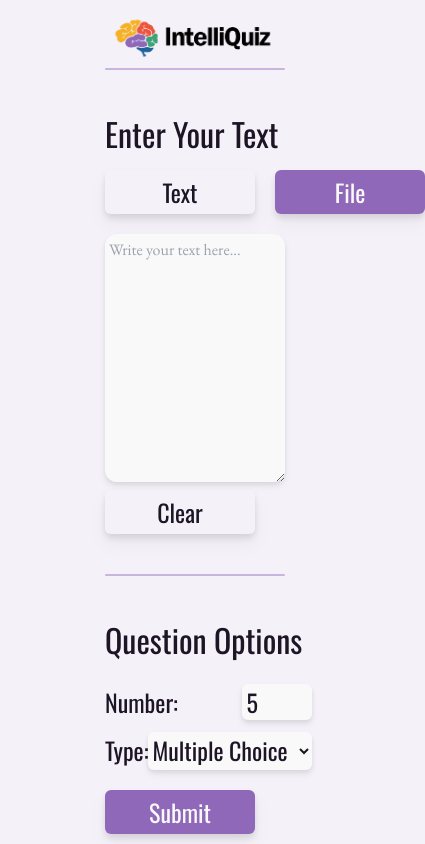
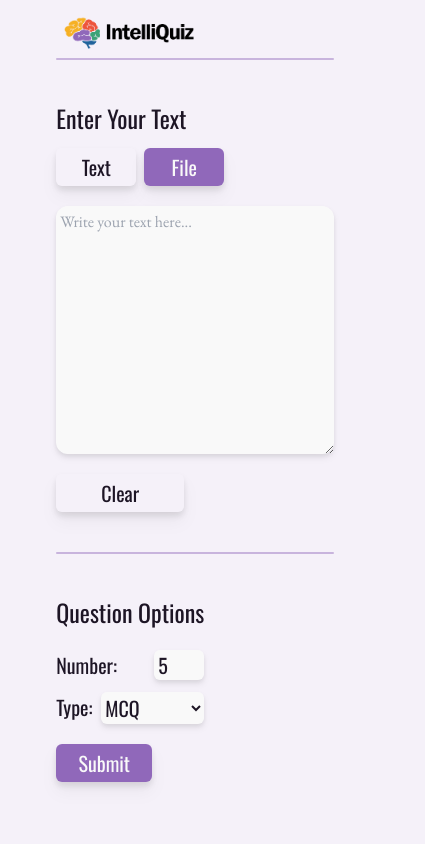
Before and after one commit to miguel-fg/intelliquiz, a React (Vite) app: page /#/ in a window 390 px wide. Shown: the whole page, 425 px wide, since content can reach past the window. Built offline with nearby package versions, Linux system fonts and the light colour scheme; no server answers; what tailwindcss-inner-border would draw is missing.

Commit message:
Add responsive breakpoints

```diff
--- a/src/components/AttemptingPart.jsx
+++ b/src/components/AttemptingPart.jsx
@@ -27,14 +27,14 @@ export default function AttemptingPart({ question, passValue, index }) {
 
   return (
     <div className="w-full">
-      <h1 className="text-header text-dPurple mb-3">
+      <h1 className="text-header-mb md:text-header text-dPurple mb-3">
         {index + 1}. {question.question}
       </h1>
       <div className="grid grid-cols-2 gap-4 w-full">
         {question.options.map((option, idx) => (
           <div
             key={idx}
-            className={`text-center text-button py-10 w-full justify-start cursor-pointer rounded-lg drop-shadow-lg ${
+            className={`text-center text-button-mb md:text-button py-10 w-full justify-start cursor-pointer rounded-lg drop-shadow-lg ${
               option == selectedValue
                 ? `inner-border-3 inner-border-amethyst text-seasalt ${selectedColors[idx]}`
                 : colors[idx]
@@ -69,14 +69,14 @@ function FlipCard({ text, backText }) {
       <ReactCardFlip isFlipped={isFlipped} flipDirection="vertical ">
         <div
           onClick={handleClick}
-          className="py-10 bg-thistle w-full text-center text-button rounded-lg cursor-pointer"
+          className="py-10 bg-thistle w-full text-center md:text-button text-button-mb rounded-lg cursor-pointer"
         >
           {text}
         </div>
 
         <div
           onClick={handleClick}
-          className="py-10 bg-magnolia inner-border-3 inner-border-amethyst text-center w-full text-button font-garamond rounded-lg cursor-pointer"
+          className="py-10 bg-magnolia inner-border-3 inner-border-amethyst text-center w-full md:text-button text-button-mb font-garamond rounded-lg cursor-pointer"
         >
           {backText}
         </div>
--- a/src/components/InputComponent.jsx
+++ b/src/components/InputComponent.jsx
@@ -156,15 +156,15 @@ function InputComponent() {
 
   return (
     <div className="col-span-12">
-      <h1 className="text-header text-dPurple mb-3">Enter Your Text</h1>
-      <div className="flex justify-between w-320">
+      <h1 className="text-header-mb lg:text-header text-dPurple mb-3">Enter Your Text</h1>
+      <div className="flex gap-2">
         <button
           onClick={() => changeState("text")}
           className={`${
             fileState === "text"
               ? "inner-border-3 inner-border-amethyst text-dPurple bg-magnolia cursor-default"
               : "text-seasalt bg-amethyst hover:bg-thistle hover:text-dPurple"
-          } text-center w-150 py-1 text-button rounded-md mb-5 drop-shadow-lg`}
+          } text-center w-20 md:w-125 lg:w-150 py-1 text-button-mb lg:text-button rounded-md mb-5 drop-shadow-lg`}
         >
           Text
         </button>
@@ -175,7 +175,7 @@ function InputComponent() {
             fileState === "file"
               ? "inner-border-3 inner-border-amethyst text-dPurple bg-magnolia cursor-default"
               : "text-seasalt bg-amethyst hover:bg-thistle hover:text-dPurple"
-          } text-center w-150 py-1 text-button rounded-md mb-5 drop-shadow-lg`}
+          } text-center w-20 md:w-125 lg:w-150 py-1 text-button-mb lg:text-button rounded-md mb-5 drop-shadow-lg`}
         >
           File
         </button>
@@ -184,19 +184,19 @@ function InputComponent() {
 
       <div>
         {fileState == "file" && (
-          <div className="flex justify-between my-5 drop-shadow-md">
-            <div className="w-4/5 bg-seasalt rounded-md">
+          <div className="md:flex justify-between my-5 drop-shadow-md">
+            <div className="w-full md:w-4/5 bg-seasalt rounded-md">
               <input
                 data-testid="file-input"
                 type="file"
                 accept=".pdf"
                 ref={fileInputRef}
-                className="font-oswald text-dPurple text-button"
+                className="font-oswald text-dPurple text-button-mb lg:text-button"
               />
             </div>
 
             <button
-              className="text-seasalt bg-amethyst text-center w-150 py-1 text-button rounded-md drop-shadow-lg hover:bg-thistle hover:text-dPurple"
+              className="text-seasalt bg-amethyst text-center mt-3 md:mt-0 w-32 lg:w-150 py-1 text-button-mb lg:text-button rounded-md drop-shadow-lg hover:bg-thistle hover:text-dPurple truncate"
               onClick={gettingFileValue}
             >
               Extract Text
@@ -217,11 +217,11 @@ function InputComponent() {
             disabled={fileState === "file"}
             required
             value={gptInput}
-            className="bg-seasalt font-garamond text-body text-dPurple w-full drop-shadow-md rounded-xl p-1 mb-2"
+            className="bg-seasalt font-garamond text-body text-dPurple w-full drop-shadow-md rounded-xl p-1 mb-5"
             onChange={changeGptInput}
           ></textarea>
           <button
-            className="text-dPurple bg-magnolia text-center w-150 py-1 text-button rounded-md inner-border-3 inner-border-amethyst drop-shadow-lg hover:bg-thistle hover:text-dPurple hover:inner-border-thistle mb-10"
+            className="text-dPurple bg-magnolia text-center w-32 lg:w-150 py-1 text-button-mb lg:text-button rounded-md inner-border-3 inner-border-amethyst drop-shadow-lg hover:bg-thistle hover:text-dPurple hover:inner-border-thistle mb-10"
             onClick={clearTextarea}
           >
             Clear
@@ -229,13 +229,13 @@ function InputComponent() {
         </div>
 
         <Divider />
-        <div className="flex justify-between">
-          <div className="w-225 flex flex-col">
-            <h1 className="text-header text-dPurple mb-5">Question Options</h1>
+        <div className="flex flex-col gap-10 md:flex-row md:justify-between md:gap-0">
+          <div className="w-fit mb:w-225 flex flex-col">
+            <h1 className="text-header-mb lg:text-header text-dPurple mb-5">Question Options</h1>
             <div className="flex justify-between mb-3">
               <label
                 htmlFor="numQuestions"
-                className="text-button text-dPurple"
+                className="text-button-mb lg:text-button text-dPurple"
               >
                 Number:
               </label>
@@ -246,29 +246,29 @@ function InputComponent() {
                 max="30"
                 defaultValue="5"
                 onChange={numQuestion}
-                className="w-70 ml-5 pl-1 text-dPurple bg-seasalt drop-shadow-md rounded-md text-button "
+                className="w-50 lg:w-70 ml-5 pl-1 text-dPurple bg-seasalt drop-shadow-md rounded-md text-button-mb lg:text-button "
               />
             </div>
             <div className="flex justify-between mb-5">
               <label
                 htmlFor="typeQuestions"
-                className="text-button text-dPurple"
+                className="text-button-mb lg:text-button text-dPurple"
               >
                 Type:
               </label>
               <select
                 id="typeQuestions"
-                className="bg-seasalt drop-shadow-md rounded-md text-button pr-2 text-dPurple"
+                className="bg-seasalt drop-shadow-md rounded-md text-button-mb lg:text-button pr-2 text-dPurple"
                 onChange={typeQuestion}
               >
-                <option value="multiple choice">Multiple Choice </option>
+                <option value="multiple choice">MCQ </option>
                 <option value="true/false">True/False</option>
               </select>
             </div>
             <button
               onClick={() => getQuiz()}
               disabled={!gptInput}
-              className="text-seasalt bg-amethyst text-center w-150 py-1 text-button rounded-md drop-shadow-lg hover:bg-thistle hover:text-dPurple"
+              className="text-seasalt bg-amethyst text-center w-24 lg:w-150 py-1 text-button-mb lg:text-button rounded-md drop-shadow-lg hover:bg-thistle hover:text-dPurple"
             >
               Submit
             </button>
@@ -279,12 +279,12 @@ function InputComponent() {
               <div></div>
             ) : quiz[0] != "loading" && !isDownloadLoading ? (
               <div className="">
-                <h1 className="text-header text-dPurple mb-5">
+                <h1 className="text-header-mb lg:text-header text-dPurple mb-5">
                   Your Quiz Is Ready!
                 </h1>
                 <button
                   onClick={() => attemptQuiz()}
-                  className="text-seasalt bg-iqRed text-center w-150 py-1 text-button rounded-md drop-shadow-lg hover:bg-iqLightRed hover:text-dPurple mb-5"
+                  className="text-seasalt bg-iqRed text-center w-24 lg:w-150 py-1 text-button-mb lg:text-button rounded-md drop-shadow-lg hover:bg-iqLightRed hover:text-dPurple mb-5"
                 >
                   Take Quiz
                 </button>
@@ -292,7 +292,7 @@ function InputComponent() {
                 <div className="flex">
                   <button
                     onClick={() => downloadPdf()}
-                    className="text-seasalt bg-amethyst text-center w-150 py-1 text-button rounded-md drop-shadow-lg hover:bg-thistle hover:text-dPurple mb-1"
+                    className="text-seasalt bg-amethyst text-center w-24 lg:w-150 py-1 text-button-mb lg:text-button rounded-md drop-shadow-lg hover:bg-thistle hover:text-dPurple mb-1"
                   >
                     Download Quiz
                   </button>
@@ -337,7 +337,7 @@ function InputComponent() {
               </div>
             ) : (
               <div>
-                <h1 className="text-header text-dPurple mb-5">Loading...</h1>
+                <h1 className="text-header-mb lg:text-header text-dPurple mb-5">Loading...</h1>
                 <LoadingSpinner />
               </div>
             )}
--- a/src/components/Navbar.jsx
+++ b/src/components/Navbar.jsx
@@ -7,7 +7,7 @@ function Navbar() {
         <img
           src={brand}
           alt="Intelliquiz Logo"
-          className="w-300"
+          className="w-150 md:w-300"
         />
       </div>
   );
--- a/src/index.css
+++ b/src/index.css
@@ -11,7 +11,7 @@
 
 input[type=file]::-webkit-file-upload-button,
 input[type=file]::file-selector-button {
-    @apply text-seasalt bg-amethyst rounded-md py-1 border-none text-button w-150 font-oswald cursor-pointer;
+    @apply text-seasalt bg-amethyst rounded-md py-1 border-none text-button-mb lg:text-button w-32 lg:w-150 font-oswald cursor-pointer;
 }
 
 @keyframes fade-in-out {
--- a/src/pages/Home.jsx
+++ b/src/pages/Home.jsx
@@ -52,15 +52,16 @@ function Home() {
 
   if (loading) {
     return (
-      <div className='w-8/12 justify-center items-center'>
+      <div className='flex flex-col w-11/12 lg:w-8/12 h-screen justify-center items-center'>
         <LoadingSpinner />
-        <h1 className='text-header text-dPurple mb-5'>Loading...</h1>
+        <h1 className='text-header font-oswald text-dPurple mb-5'>Loading...</h1>
+        <h1 className='text-button font-oswald text-dPurple text-balance'>This might take some time while the server wakes up.</h1>
       </div>
     );
   }
 
   return (
-    <div className='px-10 py-2 font-oswald w-8/12 grid grid-cols-12'>
+    <div className='px-10 py-2 font-oswald w-11/12 lg:w-8/12 grid grid-cols-12'>
       <Navbar />
       <Divider />
       <Routes>
--- a/tailwind.config.js
+++ b/tailwind.config.js
@@ -7,6 +7,7 @@ module.exports = {
         oswald: ["Oswald", "sans-serif"],
       },
       width: {
+        50: "50px",
         70: "70px",
         100: "100px",
         150: "150px",
@@ -68,7 +69,10 @@ module.exports = {
       fontSize: {
         header: ["2rem"],
         button: ["1.5rem"],
-        body: ["1rem"]
+        body: ["1rem"],
+        "header-mb": ["1.5rem"],
+        "button-mb": ["1.25rem"],
+        "body-mb": ["0.75rem"],
       },
       borderWidth: {
         3: "3px"
```
Also changed, not shown: src/components/QuizComponent.jsx (+5 -5 lines), src/components/Result.jsx (+13 -13 lines).
